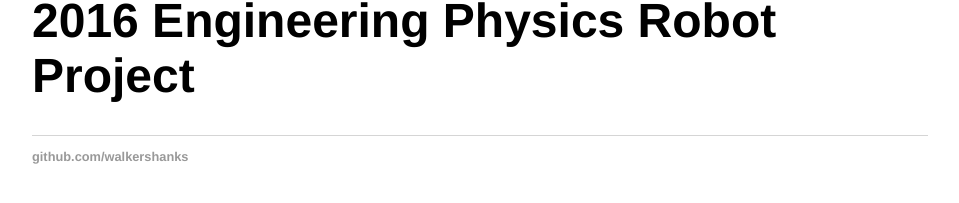
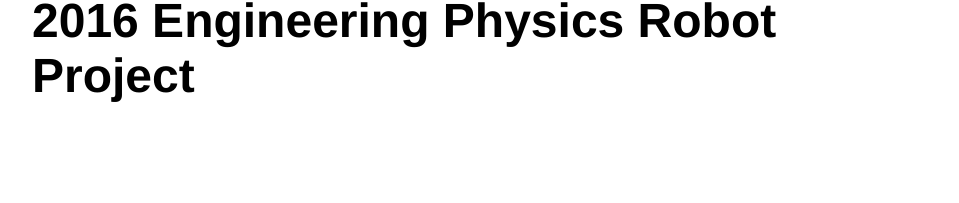
Before and after one commit to walkershanks/walkershanks.github.io, a Jekyll site: the page built from index.html, in a window 1280 px wide. Shown: the part 117-320 px from the top of the page, without its empty margins (160-1119 px from the left). Built offline with Jekyll 4.4.1, drawn with Linux system fonts in a browser that asks for light colours.

Commit message:
Update default.html

```diff
--- a/_layouts/default.html
+++ b/_layouts/default.html
@@ -19,10 +19,5 @@
 			{{ content }}
 
 			</div><!-- /.container -->
-			<footer>
-				<ul>
-	       				<li><a href="https://github.com/walkershanks">github.com/walkershanks</a></li>
-				</ul>
-			</footer>
 		</body>
 	</html>
```
